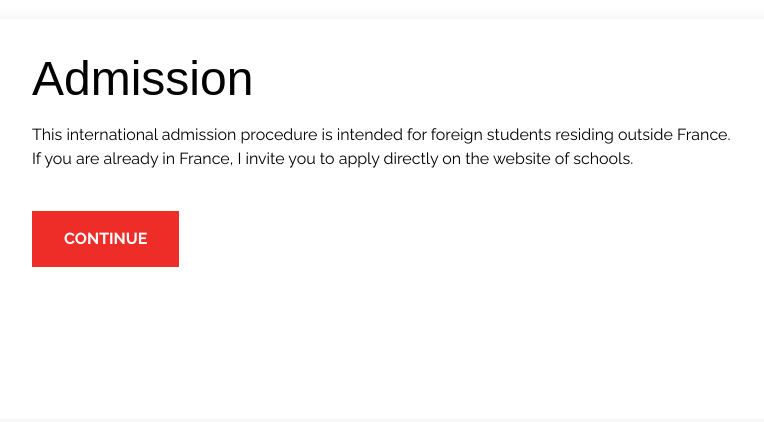
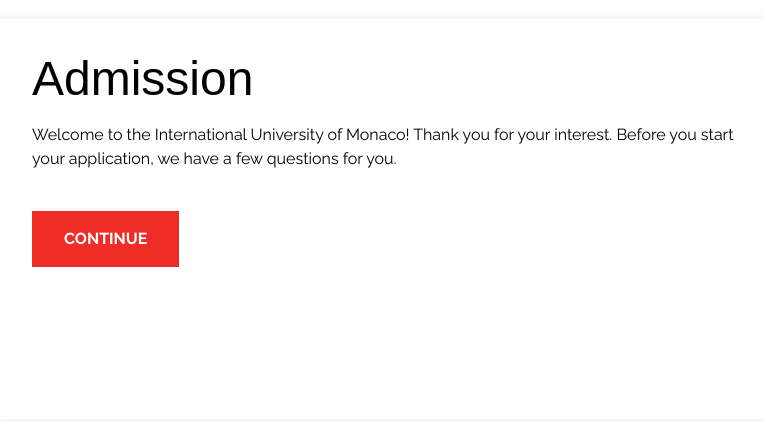
Before and after one commit to jstnate/JS-Pre-Form-IUM, a website: page pre-form-IUM/index-src.html in a window 1280 px wide. Shown: the part 181-603 px from the top of the page, without its empty margins (256-1020 px from the left). Drawn offline with Linux system fonts and the light colour scheme; a web font is replaced by a local one.

Commit message:
:construction: Update IUM form

```diff
--- a/pre-form-IUM/index-src.html
+++ b/pre-form-IUM/index-src.html
@@ -20,7 +20,11 @@
             <h5 class="font-tungsten text-h5">Admission</h5>
             <div id="preform-slider" class="flex items-start gap-12 transition">
                 <fieldset id="slide-1" class="flex flex-col items-start gap-8 md:gap-4 md:w-calc-fieldset-w" style="border: none;">
-                    <p class="w-full font-raleway text-p pb-6 pt-2">This international admission procedure is intended for foreign students residing outside France. If you are already in France, I invite you to apply directly on the website of schools.</p>
+                    <p class="w-full font-raleway text-p pb-6 pt-2">
+                        Welcome to the International University of Monaco!
+                        Thank you for your interest.
+                        Before you start your application, we have a few questions for you.
+                    </p>
                     <a id="next-slide-1" class="font-raleway text-button uppercase font-bold px-button-x py-button-y bg-inseec-red text-white hover:bg-black transition hover:cursor-pointer">Continue</a>
                 </fieldset>
                 <fieldset id="slide-2" class="flex flex-col items-start gap-4 md:gap-2 md:w-calc-fieldset-w" style="border: none;">
@@ -108,7 +112,7 @@
                 It looks like you are not eligible to apply for this program according to the answers you provided.
                 However, we would be delighted to guide you and to tell you more about another program that would be suitable for your profile.
             </p>
-            <p class="font-raleway font-normal pb-2 text-p" >In case of any doubt, please contact the Admissions Team at <a href="mailto:admissions@monaco.edu" class="ml-1 font-raleway font-normal text-p underline text-inseec-red hover:text-black transition">admissions@monaco.edu</a></p>
+            <p class="font-raleway font-normal pb-2 text-p" >In case of any doubt, please contact the Admissions Team at <a href="mailto:admissions@monaco.edu" class="ml-1 font-raleway font-normal text-p underline text-inseec-red hover:text-black transition">admissions@monaco.edu</a> or at +377 97 98 69 96</p>
             <a id="close-preform" class="font-raleway text-button uppercase font-bold px-button-x py-button-y bg-inseec-red text-white hover:bg-black transition">Close</a>
         </div>
 
```
